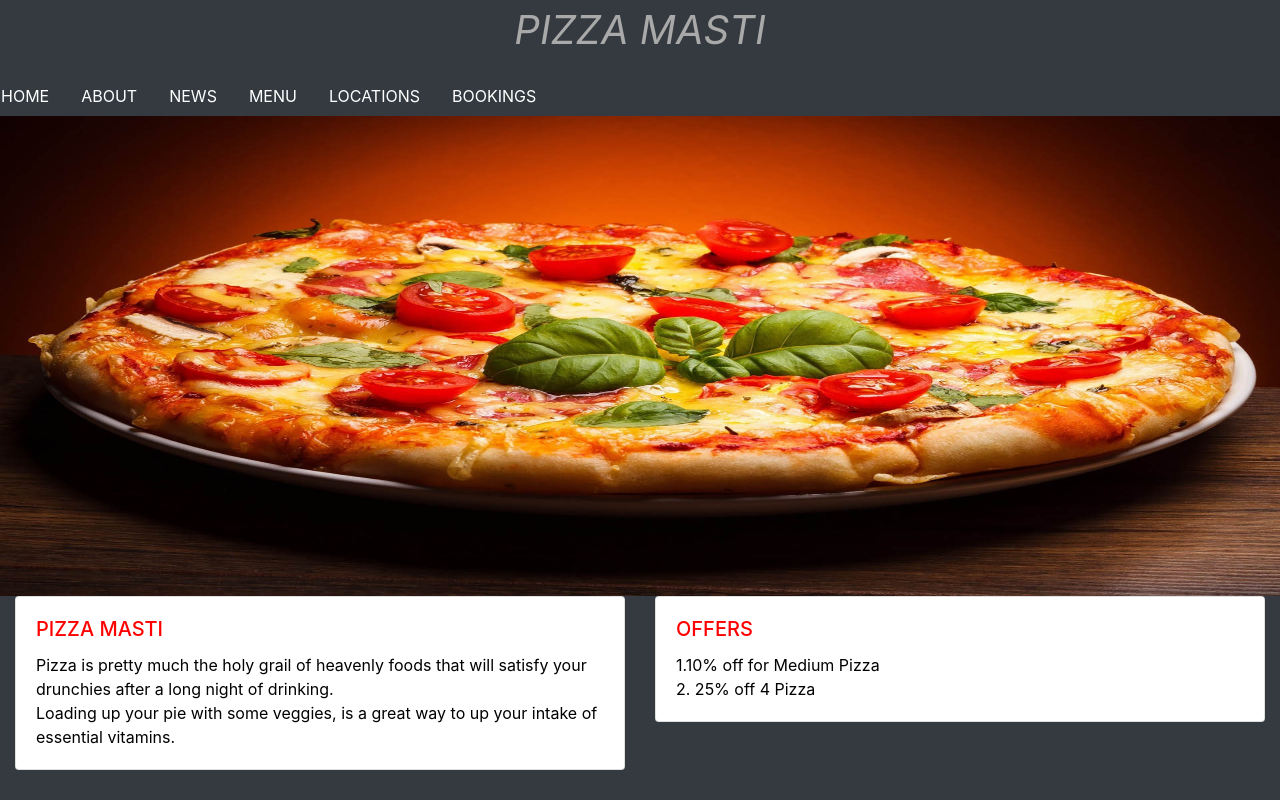
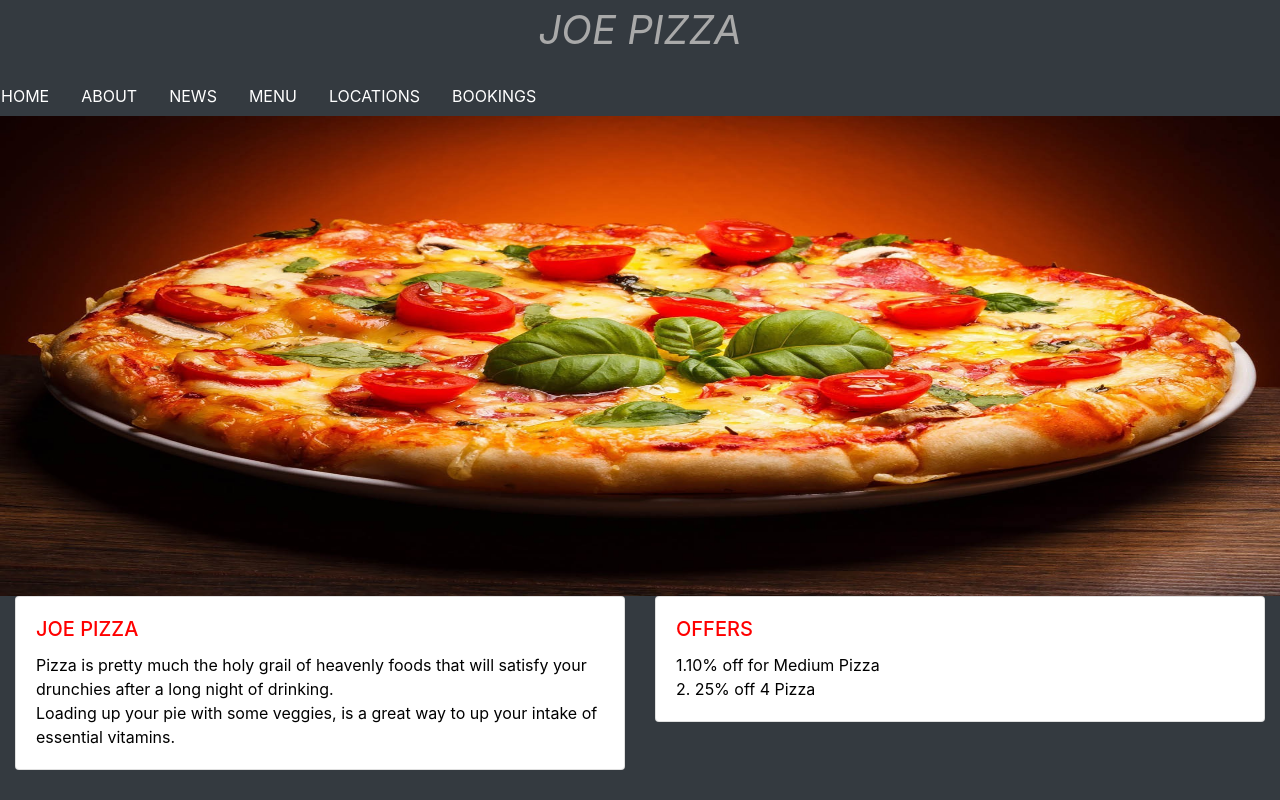
Before and after one commit to tanmay286/html-css, a plain HTML site: page PIZZA/Home.html in a window 1280 px wide. Drawn offline with nearby package versions, Linux system fonts and the light colour scheme.

Commit message:
Final Changes

```diff
--- a/PIZZA/Home.html
+++ b/PIZZA/Home.html
@@ -14,7 +14,7 @@
 <body class="bg-dark">
     <div class="container-fluid">
         <center>
-            <p style="font-style:italic;font-size:40px;color: darkgrey" class="">PIZZA MASTI</p>
+            <p style="font-style:italic;font-size:40px;color: darkgrey" class=""> JOE PIZZA </p>
         </center>
 
     </div>
@@ -34,7 +34,7 @@
             <div class="col-sm-6">
                 <div class="card ">
                     <div class="card-body">
-                        <h5 class="card-title">PIZZA MASTI </h5>
+                        <h5 class="card-title"> JOE PIZZA  </h5>
                         <p class="card-text " style="color : black">Pizza is pretty much the holy grail of heavenly
                             foods
                             that will satisfy your drunchies after a long night of drinking.
```
